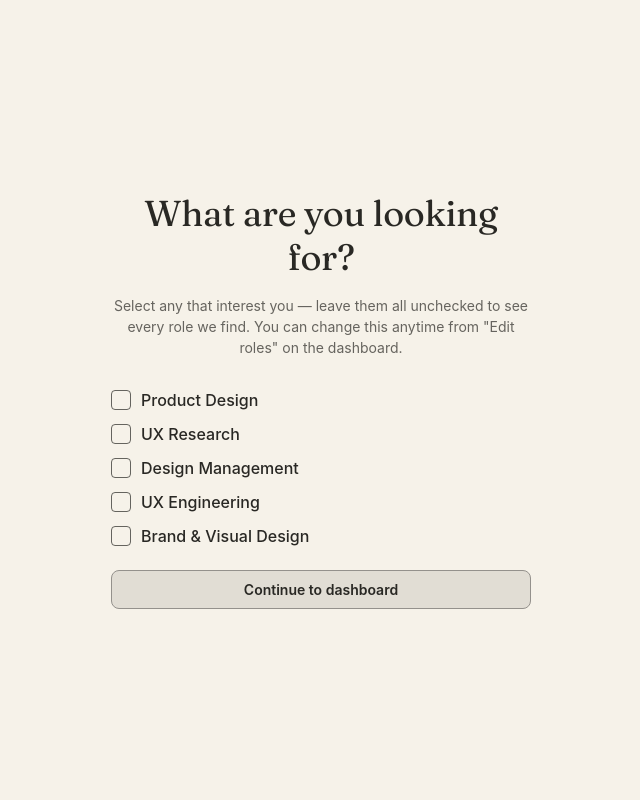
After one commit to tedunruh/job-discovery-mvp, a Flask app: page /onboarding in a window 1280 px wide. The commit adds this page. Shown: the whole page, without its empty margins (319-959 px from the left). Run offline with Flask 3, Linux system fonts and the light colour scheme; the visitor is signed in with stand-in values (Sample User, id 1); data that the repository does not hold is empty; some libraries are stand-ins or nearby versions.

Commit message:
Add per-user role-category preferences + one-time onboarding wizard
Every user currently sees the exact same feed, filtered only by the
single hardcoded design-role keyword list in collectors/filters.py.
That list already casts a wide net (ux, design, user research, etc.),
so different users want different slices of it - one person's after
product design roles, another wants UX research or design management
- not a narrower ingestion filter.

Adds role_categories.py: five coarse categories (Product Design, UX
Research, Design Management, UX Engineering, Brand & Visual Design),
each a keyword match against posting titles, shared by both the
dashboard and the notification fan-out so they stay in sync.

New users hit a one-time /onboarding wizard (gated via users.onboarded_at)
before they ever see the dashboard, styled to match the existing design
system. Selections persist in a new user_role_interests table and are
editable anytime via an "Edit roles" link - not a one-shot trap.
Leaving everything unchecked means no filter (see everything), matching
the convention already used by the Remote US only toggle.

The notification fan-out in run_collectors.py now checks each tracking
user's categories before bucketing a new posting for them, not just
whether they track the company - otherwise dashboard filtering would
narrow what's browsed while notifications kept firing for everything.

Verified against the live DB: the onboarding gate/form/persistence
end-to-end, a temp test user with a different category than Ted's
seeing a completely distinct (correct) subset of the same shared 262
open postings, and the exact notification-bucketing logic correctly
notifying only the matching user for a forced test posting.

Co-Authored-By: Claude Sonnet 5 <noreply@anthropic.com>

```diff
--- a/dashboard/app.py
+++ b/dashboard/app.py
@@ -9,7 +9,15 @@ from flask import Flask, redirect, render_template, request, session, url_for
 
 from dashboard.auth import create_magic_link, get_user_by_email, send_magic_link_email, verify_magic_link
 from dashboard.filters import is_remote_us
-from db.db import get_conn, get_open_postings, set_applied
+from db.db import (
+    get_conn,
+    get_open_postings,
+    get_user_role_categories,
+    is_onboarded,
+    set_applied,
+    set_user_role_categories,
+)
+from role_categories import ROLE_CATEGORIES, matches_categories
 
 app = Flask(__name__)
 # Falls back to a fixed dev value locally; set a real SECRET_KEY once this is
@@ -100,15 +108,36 @@ def index():
     user_id = session["user_id"]
     conn = get_conn()
     try:
+        if not is_onboarded(conn, user_id):
+            return redirect(url_for("onboarding"))
         postings = get_open_postings(conn, user_id)
+        role_categories = get_user_role_categories(conn, user_id)
     finally:
         conn.close()
 
     remote_us_only = session.get("remote_us_only", False)
     if remote_us_only:
         postings = [p for p in postings if is_remote_us(p["location"], p["remote_type"])]
+    postings = [p for p in postings if matches_categories(p["title"], role_categories)]
 
     return render_template("index.html", postings=postings, remote_us_only=remote_us_only)
+
+
+@app.route("/onboarding", methods=["GET", "POST"])
+@require_login
+def onboarding():
+    user_id = session["user_id"]
+    conn = get_conn()
+    try:
+        if request.method == "POST":
+            selected = [c for c in request.form.getlist("categories") if c in ROLE_CATEGORIES]
+            set_user_role_categories(conn, user_id, selected)
+            conn.commit()
+            return redirect(url_for("index"))
+        selected = get_user_role_categories(conn, user_id)
+    finally:
+        conn.close()
+    return render_template("onboarding.html", categories=ROLE_CATEGORIES, selected=selected)
 
 
 @app.route("/toggle_remote_us", methods=["POST"])
--- /dev/null
+++ b/dashboard/templates/onboarding.html
@@ -0,0 +1,129 @@
+<!DOCTYPE html>
+<html>
+<head>
+  <meta charset="utf-8">
+  <title>What are you looking for? — Job Discovery</title>
+  <link rel="preconnect" href="https://fonts.googleapis.com">
+  <link rel="preconnect" href="https://fonts.gstatic.com" crossorigin>
+  <link href="https://fonts.googleapis.com/css2?family=Fraunces:ital,opsz,wght,SOFT,WONK@0,9..144,100..900,0..100,0..1&display=swap" rel="stylesheet">
+  <style>
+    :root { color-scheme: light; }
+    body {
+      margin: 0;
+      min-height: 100vh;
+      box-sizing: border-box;
+      display: flex;
+      align-items: center;
+      justify-content: center;
+      padding: 48px;
+      background: #f6f2e9;
+      color: #292824;
+      font-family: "Avenir Next", Avenir, -apple-system, "Segoe UI", Roboto, sans-serif;
+    }
+    .card {
+      display: flex;
+      flex-direction: column;
+      align-items: center;
+      gap: 32px;
+      width: 100%;
+      max-width: 420px;
+    }
+    h1 {
+      font-family: "Fraunces", serif;
+      font-variation-settings: "SOFT" 0, "WONK" 1;
+      font-weight: 400;
+      font-size: 36px;
+      letter-spacing: -0.36px;
+      margin: 0;
+      color: #292824;
+      text-align: center;
+    }
+    .subtext {
+      margin: -16px 0 0;
+      font-size: 14px;
+      line-height: 1.5;
+      color: rgba(41, 40, 36, 0.7);
+      text-align: center;
+    }
+    form {
+      display: flex;
+      flex-direction: column;
+      align-items: stretch;
+      gap: 24px;
+      width: 100%;
+    }
+    .categories {
+      display: flex;
+      flex-direction: column;
+      gap: 14px;
+    }
+    .categories label {
+      display: flex;
+      align-items: center;
+      gap: 10px;
+      font-weight: 500;
+      font-size: 16px;
+      color: #292824;
+      cursor: pointer;
+    }
+    .categories input[type="checkbox"] {
+      appearance: none;
+      -webkit-appearance: none;
+      width: 20px;
+      height: 20px;
+      flex-shrink: 0;
+      margin: 0;
+      border: 1.5px solid rgba(41, 40, 36, 0.7);
+      border-radius: 4px;
+      cursor: pointer;
+      position: relative;
+    }
+    .categories input[type="checkbox"]:checked {
+      background: #355447;
+      border-color: #355447;
+    }
+    .categories input[type="checkbox"]:checked::after {
+      content: "";
+      position: absolute;
+      left: 6px;
+      top: 2px;
+      width: 5px;
+      height: 10px;
+      border: solid white;
+      border-width: 0 1.5px 1.5px 0;
+      transform: rotate(45deg);
+    }
+    .continue-btn {
+      width: 100%;
+      box-sizing: border-box;
+      font-family: inherit;
+      font-weight: 600;
+      font-size: 14px;
+      color: #292824;
+      background: rgba(41, 40, 36, 0.1);
+      border: 1px solid #94918c;
+      border-radius: 8px;
+      padding: 10px 13px;
+      cursor: pointer;
+    }
+    .continue-btn:hover { background: rgba(41, 40, 36, 0.16); }
+  </style>
+</head>
+<body>
+  <div class="card">
+    <h1>What are you looking for?</h1>
+    <p class="subtext">Select any that interest you — leave them all unchecked to see every role we find. You can change this anytime from "Edit roles" on the dashboard.</p>
+    <form method="post" action="/onboarding">
+      <div class="categories">
+        {% for key, cat in categories.items() %}
+        <label>
+          <input type="checkbox" name="categories" value="{{ key }}" {{ "checked" if key in selected else "" }}>
+          {{ cat.label }}
+        </label>
+        {% endfor %}
+      </div>
+      <button class="continue-btn" type="submit">Continue to dashboard</button>
+    </form>
+  </div>
+</body>
+</html>
--- a/db/db.py
+++ b/db/db.py
@@ -115,6 +115,52 @@ def set_applied(conn, posting_id, applied, user_id):
             """,
             (user_id, posting_id, applied),
         )
+
+
+def is_onboarded(conn, user_id):
+    with conn.cursor() as cur:
+        cur.execute("SELECT onboarded_at IS NOT NULL FROM users WHERE id = %s", (user_id,))
+        row = cur.fetchone()
+        return bool(row and row[0])
+
+
+def get_user_role_categories(conn, user_id):
+    """Set of role-category keys (role_categories.ROLE_CATEGORIES) this user
+    picked during onboarding. Empty set means no preference - callers treat
+    that as "show everything" (see role_categories.matches_categories)."""
+    with conn.cursor() as cur:
+        cur.execute("SELECT category FROM user_role_interests WHERE user_id = %s", (user_id,))
+        return {row[0] for row in cur.fetchall()}
+
+
+def set_user_role_categories(conn, user_id, categories):
+    """Replace this user's role-category picks wholesale (the onboarding
+    form posts the full current selection each time, not a diff) and mark
+    them onboarded in the same transaction."""
+    with conn.cursor() as cur:
+        cur.execute("DELETE FROM user_role_interests WHERE user_id = %s", (user_id,))
+        if categories:
+            psycopg2.extras.execute_values(
+                cur,
+                "INSERT INTO user_role_interests (user_id, category) VALUES %s",
+                [(user_id, category) for category in categories],
+            )
+        cur.execute(
+            "UPDATE users SET onboarded_at = COALESCE(onboarded_at, now()) WHERE id = %s",
+            (user_id,),
+        )
+
+
+def get_all_user_role_categories(conn):
+    """role categories for every user with at least one pick, as {user_id:
+    set(category)} - loaded once per scheduler run rather than per-user
+    per-company, since the whole table is tiny at this scale."""
+    with conn.cursor() as cur:
+        cur.execute("SELECT user_id, category FROM user_role_interests")
+        result = {}
+        for user_id, category in cur.fetchall():
+            result.setdefault(user_id, set()).add(category)
+        return result
 
 
 def get_tracked_companies(conn):
--- /dev/null
+++ b/role_categories.py
@@ -0,0 +1,54 @@
+import re
+
+# Coarse, keyword-based role categories a user picks from during onboarding.
+# Matched against posting titles - same word-boundary approach as
+# collectors/filters.py's is_design_role, which is the broader net these
+# categories sit inside (every posting in the DB already passed that filter,
+# so this is purely about which subset of design-adjacent roles a given user
+# wants to see/be notified about, not a new ingestion-time filter).
+ROLE_CATEGORIES = {
+    "product_design": {
+        "label": "Product Design",
+        "keywords": ["product designer", "product design"],
+    },
+    "ux_research": {
+        "label": "UX Research",
+        "keywords": ["ux research", "user research", "researcher"],
+    },
+    "design_management": {
+        "label": "Design Management",
+        "keywords": [
+            "design manager",
+            "design director",
+            "head of design",
+            "vp of design",
+            "design lead",
+        ],
+    },
+    "ux_engineering": {
+        "label": "UX Engineering",
+        "keywords": ["ux engineer", "design engineer", "design technologist"],
+    },
+    "brand_visual": {
+        "label": "Brand & Visual Design",
+        "keywords": ["brand designer", "visual designer", "graphic designer"],
+    },
+}
+
+_COMPILED = {
+    key: re.compile(
+        r"\b(" + "|".join(re.escape(kw) for kw in cat["keywords"]) + r")\b",
+        re.IGNORECASE,
+    )
+    for key, cat in ROLE_CATEGORIES.items()
+}
+
+
+def matches_categories(title: str, categories) -> bool:
+    """True if title matches any of the given category keys. An empty/None
+    categories collection means "no preference set" - treated as no filter
+    (show everything) rather than matching nothing, so a user who hasn't
+    picked anything isn't left staring at an empty dashboard."""
+    if not categories:
+        return True
+    return any(_COMPILED[key].search(title) for key in categories if key in _COMPILED)
--- a/scheduler/run_collectors.py
+++ b/scheduler/run_collectors.py
@@ -6,6 +6,7 @@ sys.path.insert(0, os.path.dirname(os.path.dirname(os.path.abspath(__file__))))
 from collectors import ashby, greenhouse, lever, workable, workday
 from collectors.filters import is_design_role
 from db.db import (
+    get_all_user_role_categories,
     get_conn,
     get_source_health,
     get_tracked_companies,
@@ -18,6 +19,7 @@ from db.db import (
     touch_source_health,
     upsert_posting,
 )
+from role_categories import matches_categories
 from scheduler.notify import notify_health_alerts, notify_new_postings
 
 COLLECTORS = {
@@ -35,6 +37,7 @@ def run():
     new_postings_by_user = {}  # user_id -> {"ntfy_topic": str, "postings": [...]}
     health_alerts = []
     try:
+        all_user_categories = get_all_user_role_categories(conn)
         companies = get_tracked_companies(conn)
         if not companies:
             print("No companies tracked by any user (user_companies is empty) — nothing to do.")
@@ -81,6 +84,9 @@ def run():
                             # same set of users.
                             users_tracking = get_users_tracking_company(conn, company_id)
                         for user in users_tracking:
+                            user_categories = all_user_categories.get(user["id"], set())
+                            if not matches_categories(posting["title"], user_categories):
+                                continue
                             bucket = new_postings_by_user.setdefault(
                                 user["id"], {"ntfy_topic": user["ntfy_topic"], "postings": []}
                             )
```
Also changed, not shown: dashboard/templates/index.html (+13 -0 lines), db/schema.sql (+13 -1 lines).
